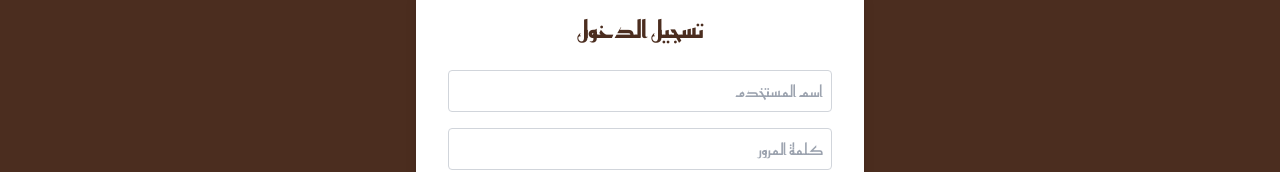
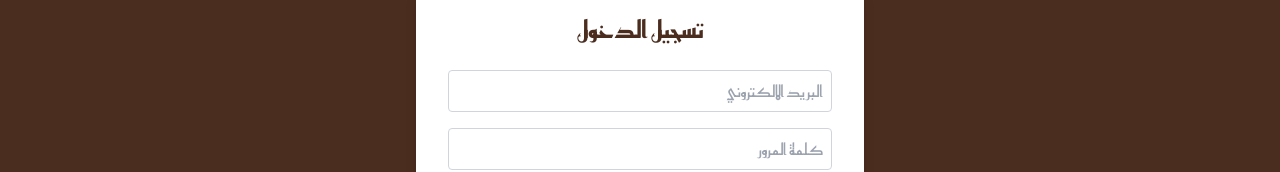
Before and after one commit to belkahla-mohamed/frontendOFMoulTmar, a React (Create React App) app: page /login in a window 1280 px wide. Shown: the part 262-434 px from the top of the page. Built offline with nearby package versions, Linux system fonts and the light colour scheme.

Commit message:
login error

```diff
--- a/src/Login.js
+++ b/src/Login.js
@@ -44,7 +44,7 @@ export default function Login(){
             <div className=" bg-white rounded-lg shadow-lg p-8 w-full max-w-md text-[#4b2d1f]  ">
 
                     <h1 className="text-2xl font-bold mb-6 text-[#4b2d1f]">تسجيل الدخول</h1>
-                    <input type="text" className=" text-end  w-full p-2 mb-4 border border-gray-300 rounded focus:outline-none focus:ring-2 focus:ring-[#4b2d1f]" placeholder="اسم المستخدم"  onChange={(e)=>setLogin({...login, userName:e.target.value})} /><br/>
+                    <input type="text" className=" text-end  w-full p-2 mb-4 border border-gray-300 rounded focus:outline-none focus:ring-2 focus:ring-[#4b2d1f]" placeholder="البريد الالكتروني"  onChange={(e)=>setLogin({...login, email:e.target.value})} /><br/>
                     <input type="password" className="text-end w-full p-2 mb-4 border border-gray-300 rounded focus:outline-none focus:ring-2 focus:ring-[#4b2d1f]" placeholder="كلمة المرور" onChange={(e)=>setLogin({...login , password:e.target.value})}/><br/>
                     <div className="">
                     <button onClick={Login} className="text-center w-full bg-[#4b2d1f] text-[#f7efe6] py-2 rounded hover:bg-[#3a2318] transition duration-300 font-[Almarai]" >تسجيل الدخول</button><br/>
```
